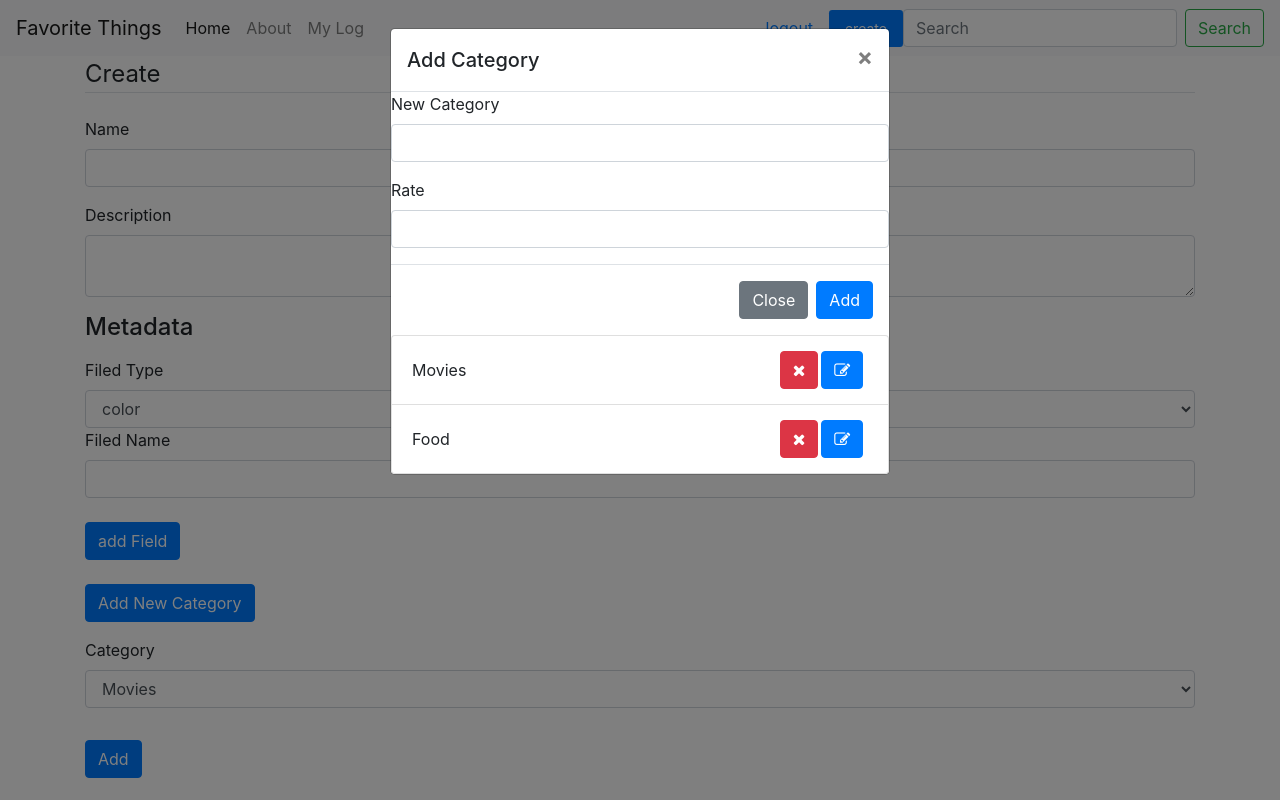
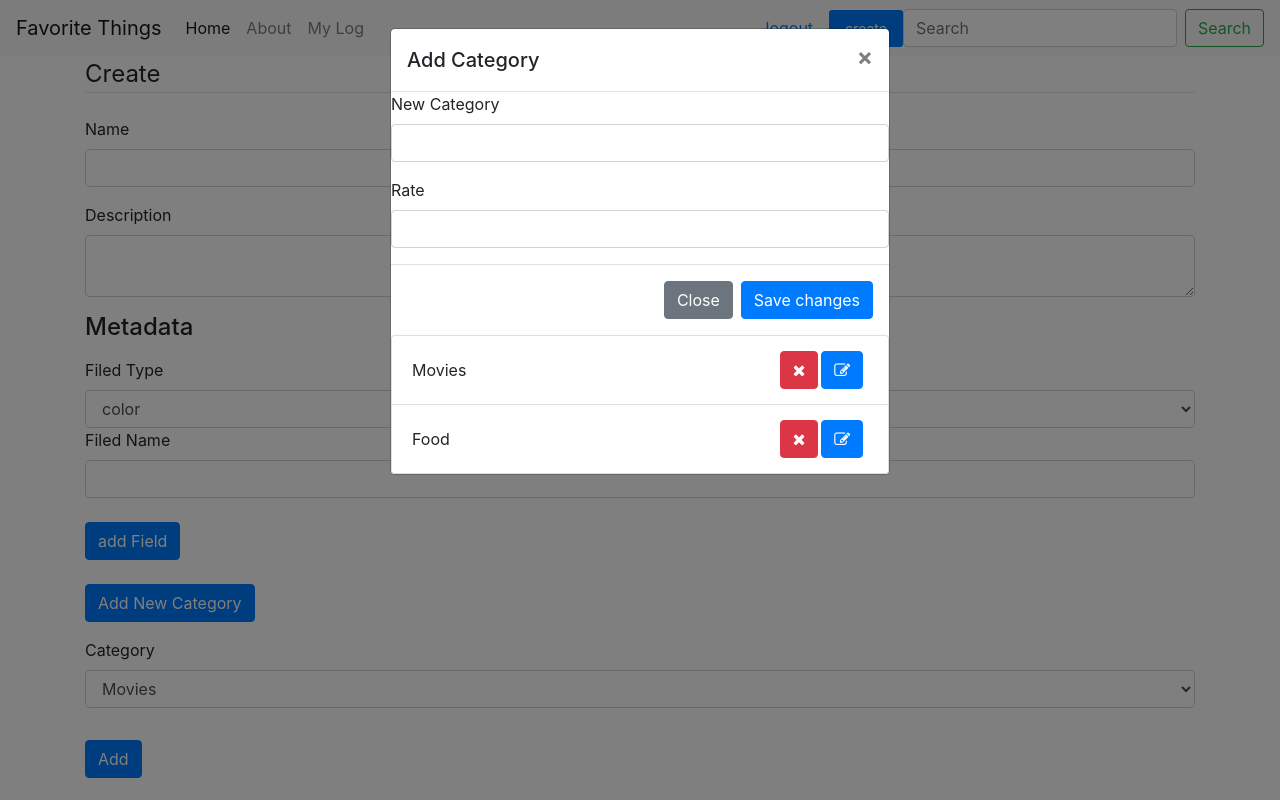
Before and after one commit to ALaaRBK/favorite-things, a Flask app: page /create in a window 1280 px wide, after a click on "Add New Category". Run offline with Flask 2, Linux system fonts and the light colour scheme; a user stored in the database is signed in; data comes from the database, SQL or seed files in the repository; both versions use the stored data as it was after the commit; some libraries are stand-ins or nearby versions.

Commit message:
edit type button in add new category

```diff
--- a/favoriteThings/templates/create.html
+++ b/favoriteThings/templates/create.html
@@ -134,7 +134,7 @@
             </div>
             <div class="modal-footer">
               <button type="button" class="btn btn-secondary" data-dismiss="modal">Close</button>
-              {{categoryForm.submit(class="btn btn-primary")}}
+              <button type="button" id="addCategory"  class="btn btn-primary">Save changes</button>
             </div>
             </form>
             <ul class="list-group">
```
Also changed, not shown: favoriteThings/site.db.
